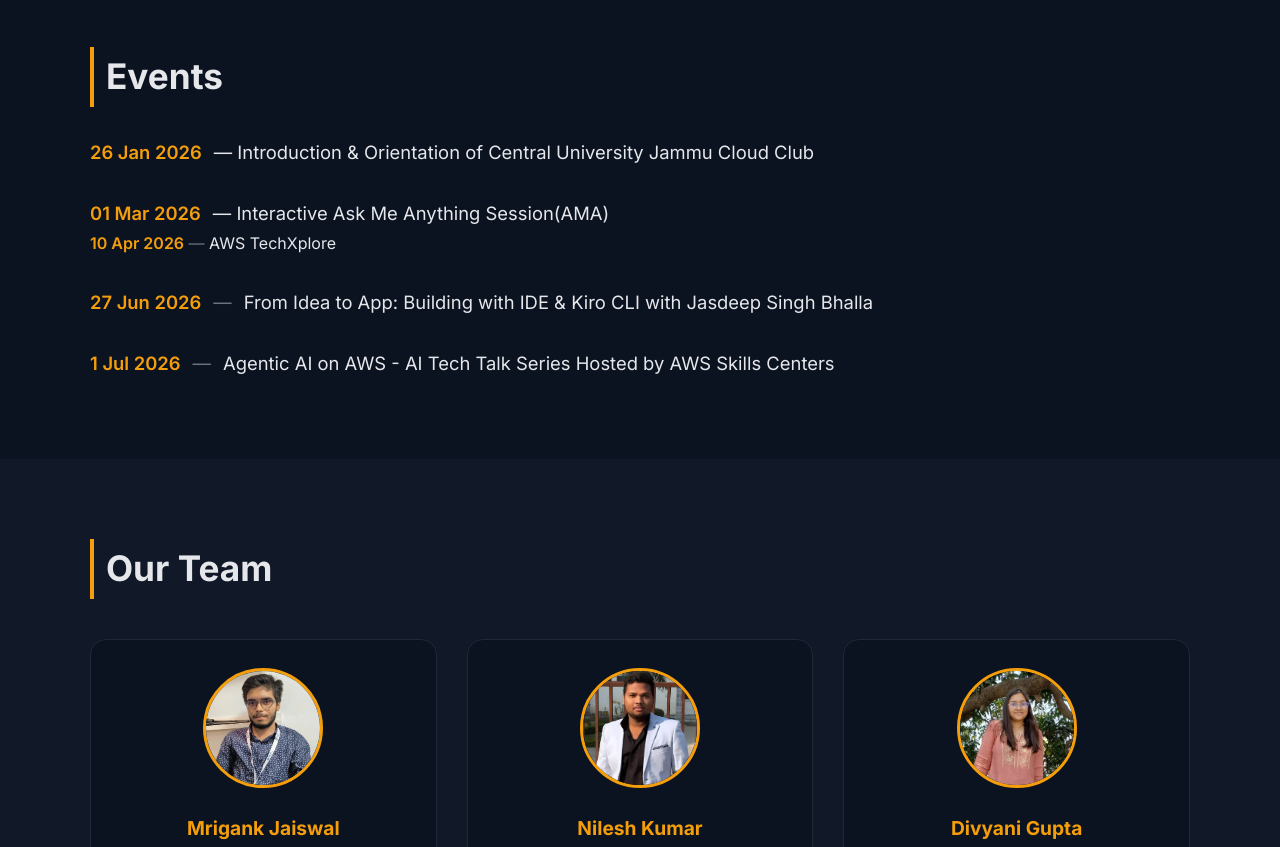
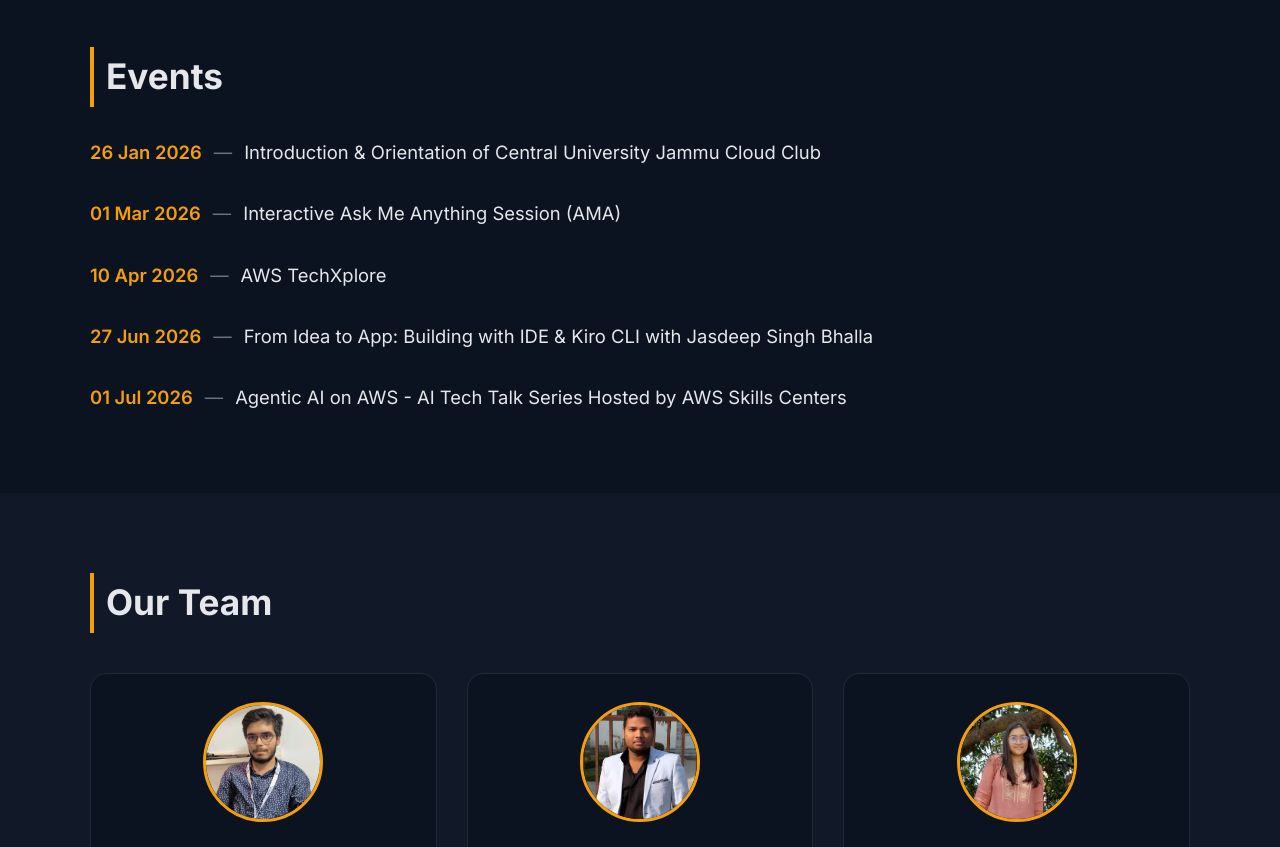
Before and after one commit to CentralUniversityOfJammuCloudClub/cloud-club-cuj, a plain HTML site: page index.html in a window 1280 px wide. Shown: the part 2080-2927 px from the top of the page. Drawn offline with Linux system fonts and the light colour scheme.

Commit message:
Update index.html

```diff
--- a/index.html
+++ b/index.html
@@ -127,14 +127,19 @@
     <h2>Events</h2>
 
     <p class="event-line">
-      <span class="event-date">26 Jan 2026</span> — Introduction & Orientation of Central University Jammu Cloud Club
+      <span class="event-date">26 Jan 2026</span>
+      <span class="event-separator">—</span>
+      Introduction & Orientation of Central University Jammu Cloud Club
     </p>
 
     <p class="event-line">
-      <span class="event-date">01 Mar 2026</span> — Interactive Ask Me Anything Session(AMA)
+      <span class="event-date">01 Mar 2026</span>
+      <span class="event-separator">—</span>
+      Interactive Ask Me Anything Session (AMA)
     </p>
 
-    <span class="event-date">10 Apr 2026</span>
+    <p class="event-line">
+      <span class="event-date">10 Apr 2026</span>
       <span class="event-separator">—</span>
       AWS TechXplore
     </p>
@@ -146,7 +151,7 @@
     </p>
 
     <p class="event-line">
-      <span class="event-date">1 Jul 2026</span>
+      <span class="event-date">01 Jul 2026</span>
       <span class="event-separator">—</span>
       Agentic AI on AWS - AI Tech Talk Series Hosted by AWS Skills Centers
     </p>
```
